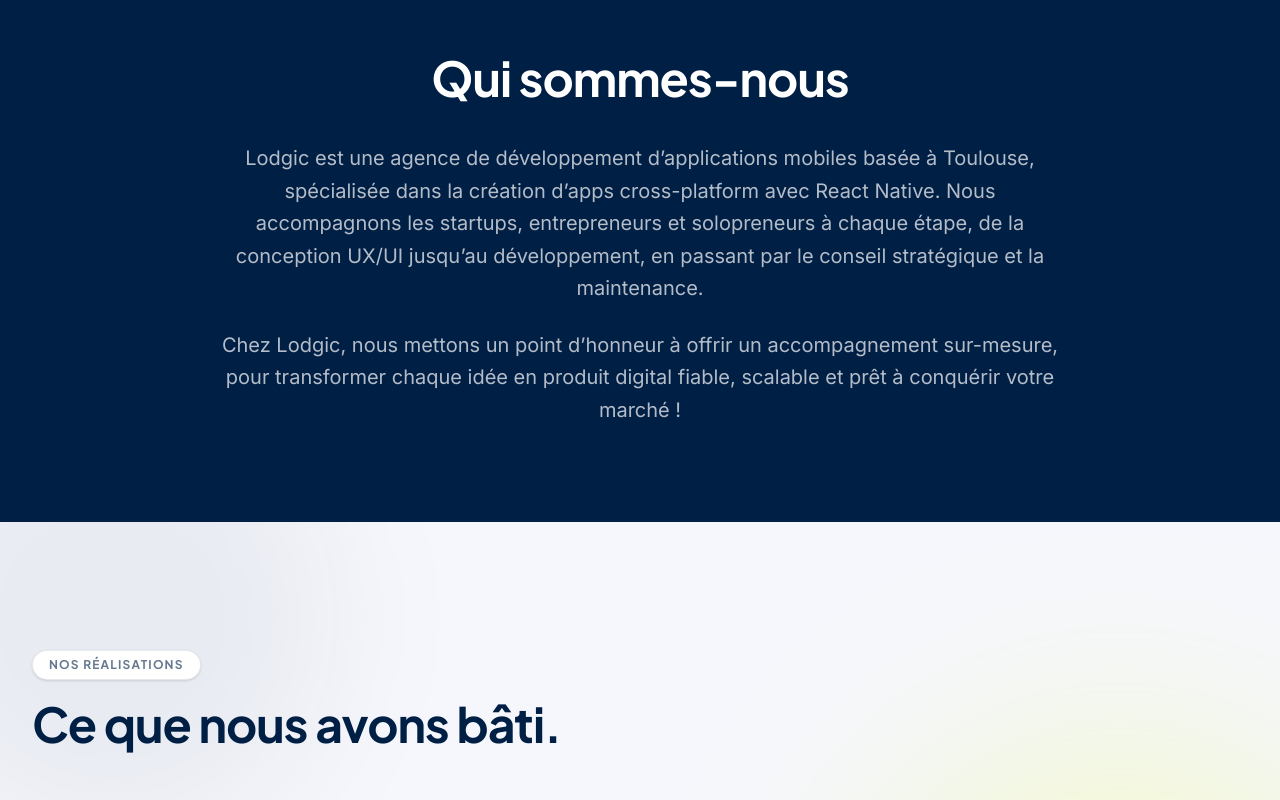
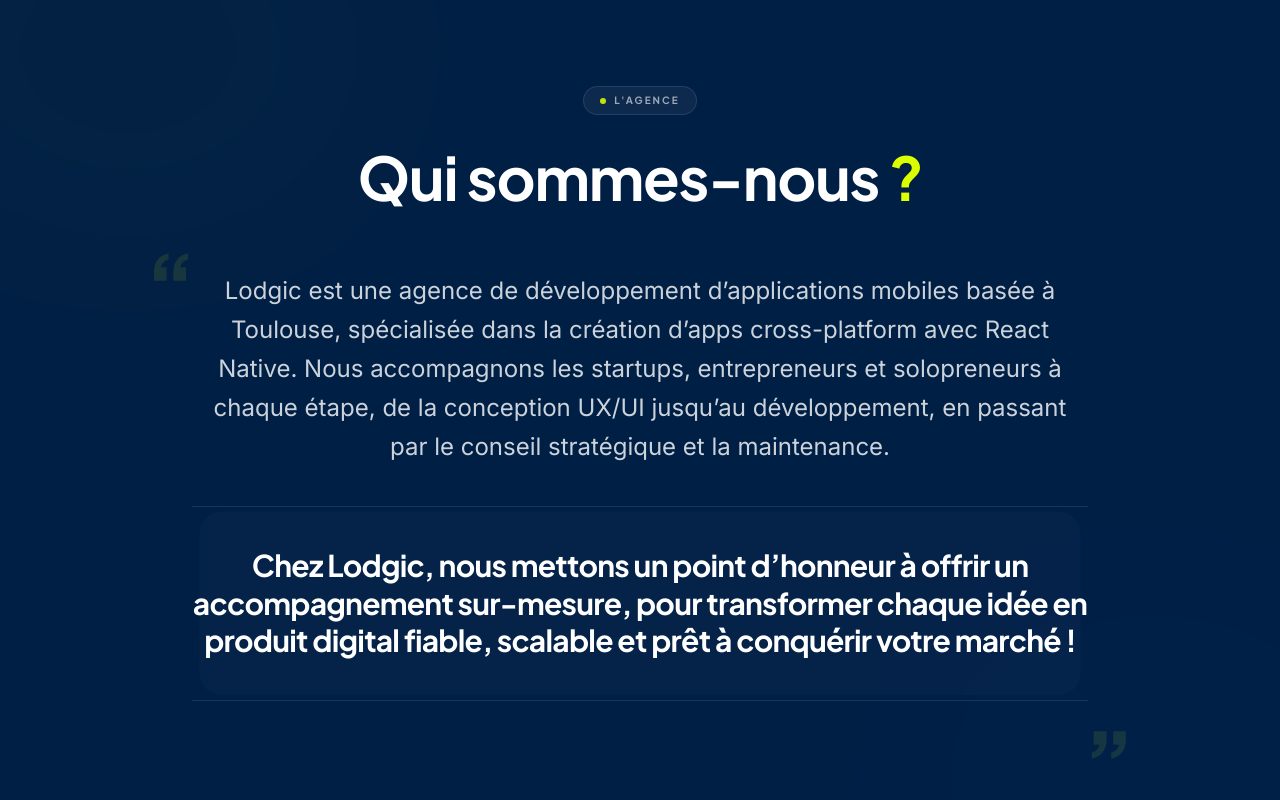
Before and after one commit to Lodgic-LLC/Landing-Website, a Next.js app: page / in a window 1280 px wide. Shown: the part 2220-3020 px from the top of the page. Built offline with nearby package versions, Linux system fonts and the light colour scheme.

Commit message:
fix taille de police

```diff
--- a/src/components/pages/home/About.tsx
+++ b/src/components/pages/home/About.tsx
@@ -4,24 +4,49 @@ const About = () => {
   return (
     <section
       id="about"
-      className="relative overflow-hidden bg-[#001F45] py-16 md:py-24"
+      className="relative overflow-hidden bg-[#001F45] py-20 md:py-32"
       aria-labelledby="about-heading"
     >
-      <div className="mx-auto max-w-4xl px-6">
-        <div className="text-center">
+      {/* Éléments décoratifs en arrière-plan */}
+      <div className="absolute top-0 left-0 w-full h-full overflow-hidden pointer-events-none opacity-20" aria-hidden="true">
+        <div className="absolute -top-[10%] -left-[10%] w-[40%] h-[40%] rounded-full bg-[#DBFF00] blur-[120px] opacity-10" />
+        <div className="absolute -bottom-[10%] -right-[10%] w-[40%] h-[40%] rounded-full bg-blue-500 blur-[120px] opacity-10" />
+      </div>
+
+      <div className="mx-auto max-w-5xl px-6 relative z-10">
+        <div className="flex flex-col items-center">
+          {/* Badge de section */}
+          <div className="mb-8 flex items-center gap-2 rounded-full border border-white/10 bg-white/5 px-4 py-1.5 backdrop-blur-sm">
+            <span className="h-1.5 w-1.5 rounded-full bg-[#DBFF00] animate-pulse" />
+            <span className="text-[10px] font-sofia-bold uppercase tracking-[0.2em] text-white/60">L'agence</span>
+          </div>
+
           <h2
             id="about-heading"
-            className="text-3xl md:text-5xl font-sofia-bold text-white mb-10"
+            className="text-4xl md:text-6xl font-sofia-bold text-white mb-16 text-center tracking-tight"
           >
-            Qui sommes-nous
+            Qui sommes-nous <span className="text-[#DBFF00]">?</span>
           </h2>
-          <div className="space-y-6 font-inter text-lg md:text-xl leading-relaxed text-white/70">
-            <p>
-              Lodgic est une agence de développement d’applications mobiles basée à Toulouse, spécialisée dans la création d’apps cross-platform avec React Native. Nous accompagnons les startups, entrepreneurs et solopreneurs à chaque étape, de la conception UX/UI jusqu’au développement, en passant par le conseil stratégique et la maintenance.
-            </p>
-            <p>
-              Chez Lodgic, nous mettons un point d’honneur à offrir un accompagnement sur-mesure, pour transformer chaque idée en produit digital fiable, scalable et prêt à conquérir votre marché !
-            </p>
+
+          <div className="relative">
+            {/* Guillemet décoratif */}
+            <div className="absolute -left-4 md:-left-12 -top-8 text-6xl md:text-8xl font-sofia-bold text-[#DBFF00]/10 select-none">“</div>
+
+            <div className="space-y-8 font-inter text-lg md:text-2xl leading-relaxed text-white/80 text-center max-w-4xl mx-auto">
+              <p className="relative z-10">
+                Lodgic est une agence de développement d’applications mobiles basée à Toulouse, spécialisée dans la création d’apps cross-platform avec React Native. Nous accompagnons les startups, entrepreneurs et solopreneurs à chaque étape, de la conception UX/UI jusqu’au développement, en passant par le conseil stratégique et la maintenance.
+              </p>
+
+              <div className="py-10 my-10 border-y border-white/10 relative group">
+                <div className="absolute inset-0 bg-white/[0.02] -mx-4 rounded-3xl scale-95 group-hover:scale-100 transition-transform duration-500" />
+                <p className="relative z-10 font-sofia-bold text-white text-xl md:text-2xl lg:text-3xl tracking-tight leading-tight">
+                Chez Lodgic, nous mettons un point d’honneur à offrir un accompagnement sur-mesure, pour transformer chaque idée en produit digital fiable, scalable et prêt à conquérir votre marché !
+                </p>
+              </div>
+
+            </div>
+
+            <div className="absolute -right-4 md:-right-12 -bottom-8 text-6xl md:text-8xl font-sofia-bold text-[#DBFF00]/10 select-none rotate-180">“</div>
           </div>
         </div>
       </div>
```
